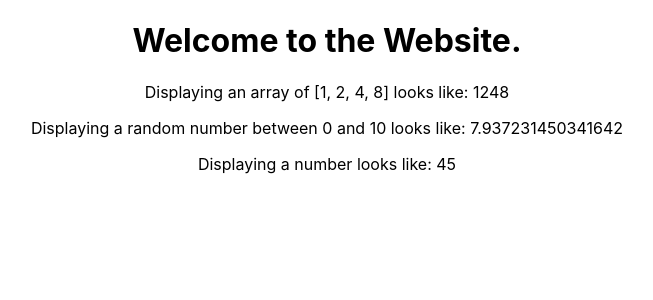
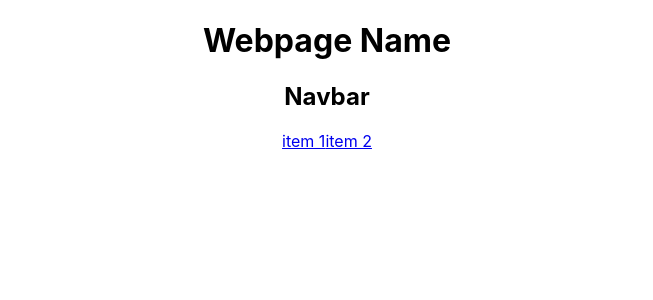
Before and after one commit to j-stillman/react-tutorial-project, a React (Create React App) app: page / in a window 1280 px wide. Shown: the top 300 px of the page, without its empty margins (313-966 px from the left). Built offline with nearby package versions, Linux system fonts and the light colour scheme.

Commit message:
Added very basic components (title component, navbar component)

```diff
--- a/src/App.js
+++ b/src/App.js
@@ -1,5 +1,7 @@
 // import logo from './logo.svg';
 import './App.css';
+import Navbar from './Navbar';
+import Home from './Home';
 
 // Note: the code returned from this function App() is NOT HTML.
 // It looks very much like HTML, but it's actually a language called JSX.
@@ -9,19 +11,10 @@ import './App.css';
 // in Javascript, we cannot use class as though it were regular HTML. So we have to use className instead.
 function App() {
 
-  // You can write regular old Javascript outside the return statements of these functions
-  const title = "Welcome to the Website.";
-  const myNumber = 45;
-
   return (
     <div className="App">
-
-      <h1>
-        { title }
-      </h1>
-      <p> Displaying an array of [1, 2, 4, 8] looks like: { [1, 2, 4, 8] } </p>
-      <p> Displaying a random number between 0 and 10 looks like: { Math.random() * 10 } </p>
-      <p> Displaying a number looks like: { myNumber }</p>
+      <Home />
+      <Navbar />
 
     {/* Below is the original starter code. Keeping it for reference for now */}
     {/*
--- /dev/null
+++ b/src/Home.js
@@ -0,0 +1,12 @@
+const Home = () => {
+
+    const title = "Webpage Name";
+
+    return (
+        <div className="home">
+            <h1>{ title }</h1>
+        </div>
+    );
+}
+
+export default Home;
--- /dev/null
+++ b/src/Navbar.js
@@ -0,0 +1,18 @@
+
+// This template was created using the Simple React Snippets extension:
+//      type "sfc" followed by the tab key. sfc stands for Stateless Functional Component.
+// Note: a component function can be an arrow function OR a regular function. It doesn't really matter.
+const Navbar = () => {
+    return (
+        <nav className="navbar">
+            <h1>Navbar</h1>
+            <div className="links">
+                <a href="/">item 1</a>
+                <a href="/create">item 2</a>
+            </div>
+        </nav>
+    );
+}
+
+
+export default Navbar;
```
Also changed, not shown: test.txt, 1 other file (tests, documents, lock files or other folders).
